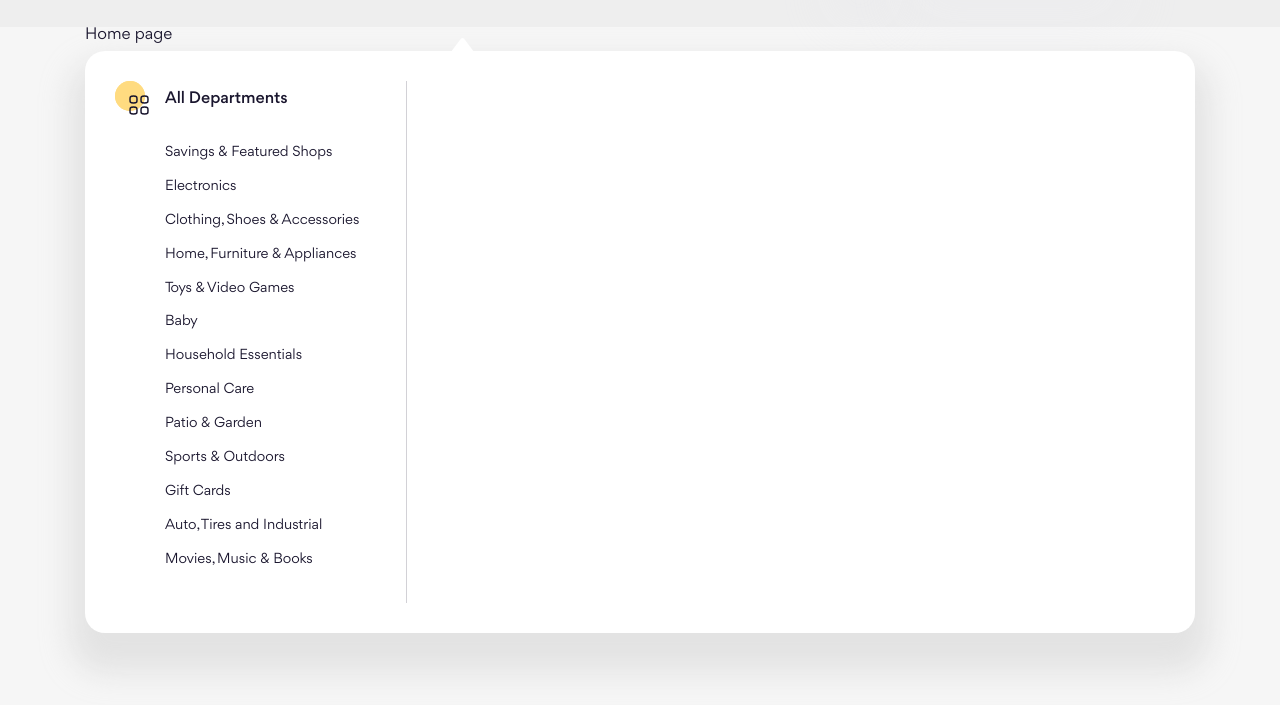
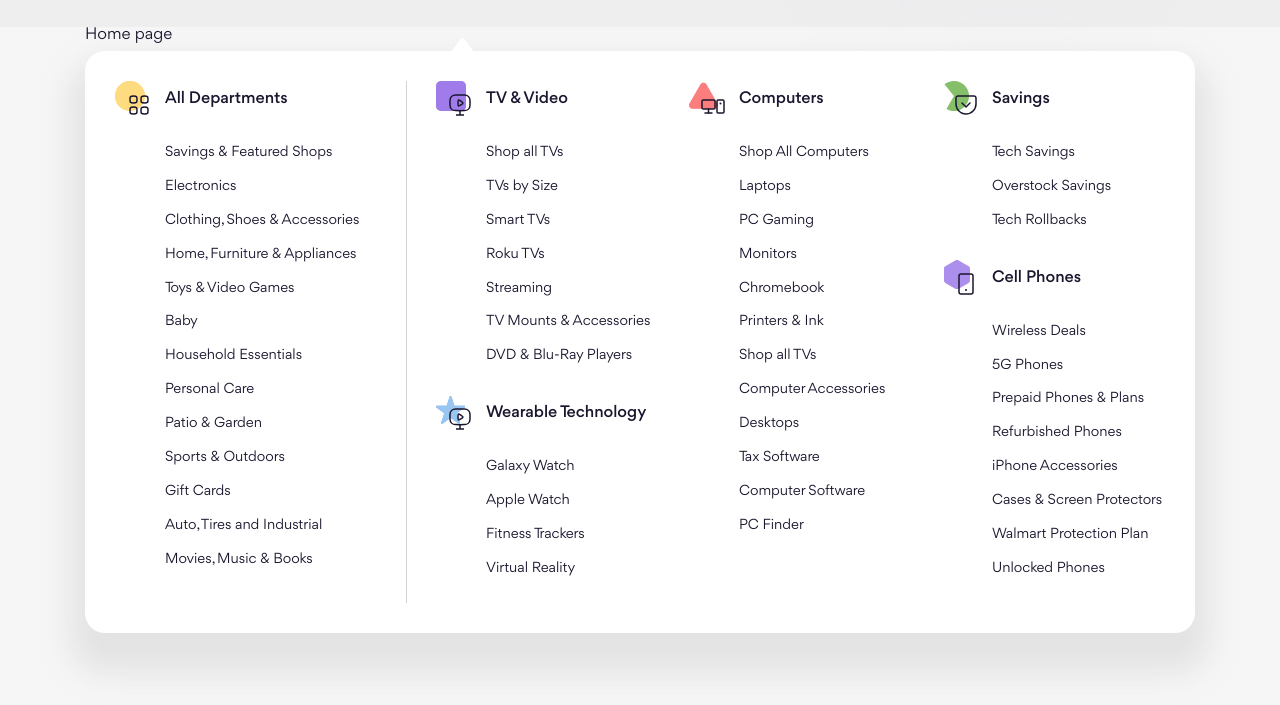
Before and after one commit to hnihtt/Grocery-Ecommerce, a website: page index.html in a window 1280 px wide. Shown: the part 83-788 px from the top of the page. Drawn offline with Linux system fonts and the light colour scheme.

Commit message:
style: improve mega menu responsive

```diff
--- a/scss/components/_dropdown.scss
+++ b/scss/components/_dropdown.scss
@@ -1,3 +1,5 @@
+@use "../abstracts";
+
 .dropdown {
     position: absolute;
     left: 0;
@@ -49,7 +51,7 @@
     column-gap: 14px;
 
     & + & {
-        margin-top: 30px;
+        margin-top: 22px;
     }
 
     &__icon {
@@ -57,6 +59,10 @@
         flex-shrink: 0;
         width: 36px;
         height: 36px;
+
+        @include abstracts.breakpoint(xl) {
+            display: none;
+        }
     }
 
     &__content {
@@ -141,7 +147,7 @@
     inset: 0 0 0 calc(var(--main-column-width) - 1px);
     padding-left: 30px;
 
-    display: none;
+    display: grid;
     gap: 30px;
     grid-template-columns: repeat(3, 1fr);
 
--- a/template/header.html
+++ b/template/header.html
@@ -63,7 +63,9 @@
                                                                     />
                                                                 </div>
                                                                 <div class="menu-column__content">
-                                                                    <h2 class="menu-column__heading">TV & Video</h2>
+                                                                    <h2 class="menu-column__heading">
+                                                                        <a href="#!">TV & Video</a>
+                                                                    </h2>
                                                                     <ul class="menu-column__list">
                                                                         <li class="menu-column__item">
                                                                             <a href="#!" class="menu-column__link">
@@ -119,7 +121,7 @@
                                                                 </div>
                                                                 <div class="menu-column__content">
                                                                     <h2 class="menu-column__heading">
-                                                                        Wearable Technology
+                                                                        <a href="#!">Wearable Technology</a>
                                                                     </h2>
                                                                     <ul class="menu-column__list">
                                                                         <li class="menu-column__item">
@@ -163,7 +165,9 @@
                                                                     />
                                                                 </div>
                                                                 <div class="menu-column__content">
-                                                                    <h2 class="menu-column__heading">Computers</h2>
+                                                                    <h2 class="menu-column__heading">
+                                                                        <a href="#!">Computers</a>
+                                                                    </h2>
                                                                     <ul class="menu-column__list">
                                                                         <li class="menu-column__item">
                                                                             <a href="#!" class="menu-column__link">
@@ -246,7 +250,9 @@
                                                                     />
                                                                 </div>
                                                                 <div class="menu-column__content">
-                                                                    <h2 class="menu-column__heading">Savings</h2>
+                                                                    <h2 class="menu-column__heading">
+                                                                        <a href="#!">Savings</a>
+                                                                    </h2>
                                                                     <ul class="menu-column__list">
                                                                         <li class="menu-column__item">
                                                                             <a href="#!" class="menu-column__link">
@@ -281,7 +287,9 @@
                                                                     />
                                                                 </div>
                                                                 <div class="menu-column__content">
-                                                                    <h2 class="menu-column__heading">Cell Phones</h2>
+                                                                    <h2 class="menu-column__heading">
+                                                                        <a href="#!">Cell Phones</a>
+                                                                    </h2>
                                                                     <ul class="menu-column__list">
                                                                         <li class="menu-column__item">
                                                                             <a href="#!" class="menu-column__link">
```
Also changed, not shown: assets/css/main.css, 1 other file.
